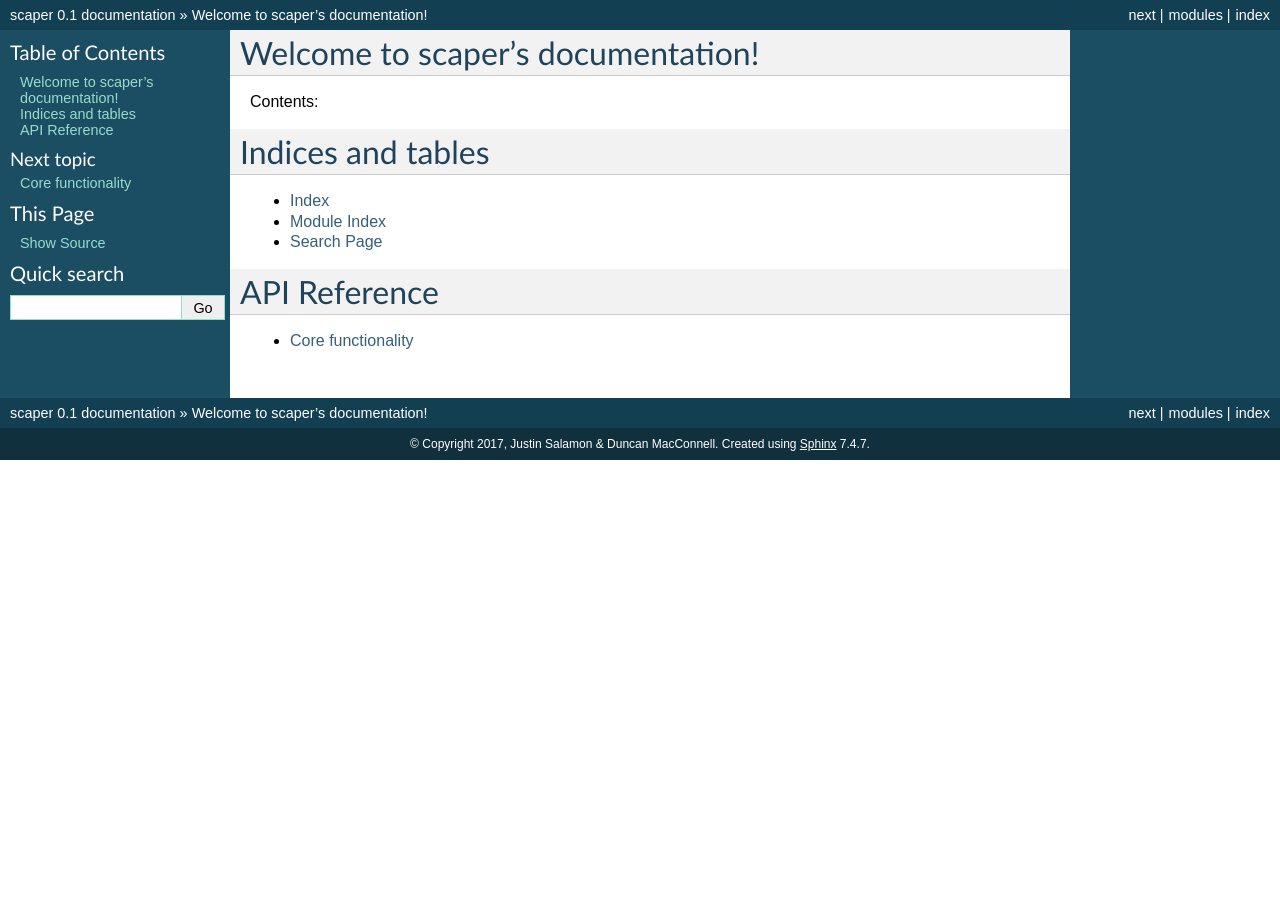
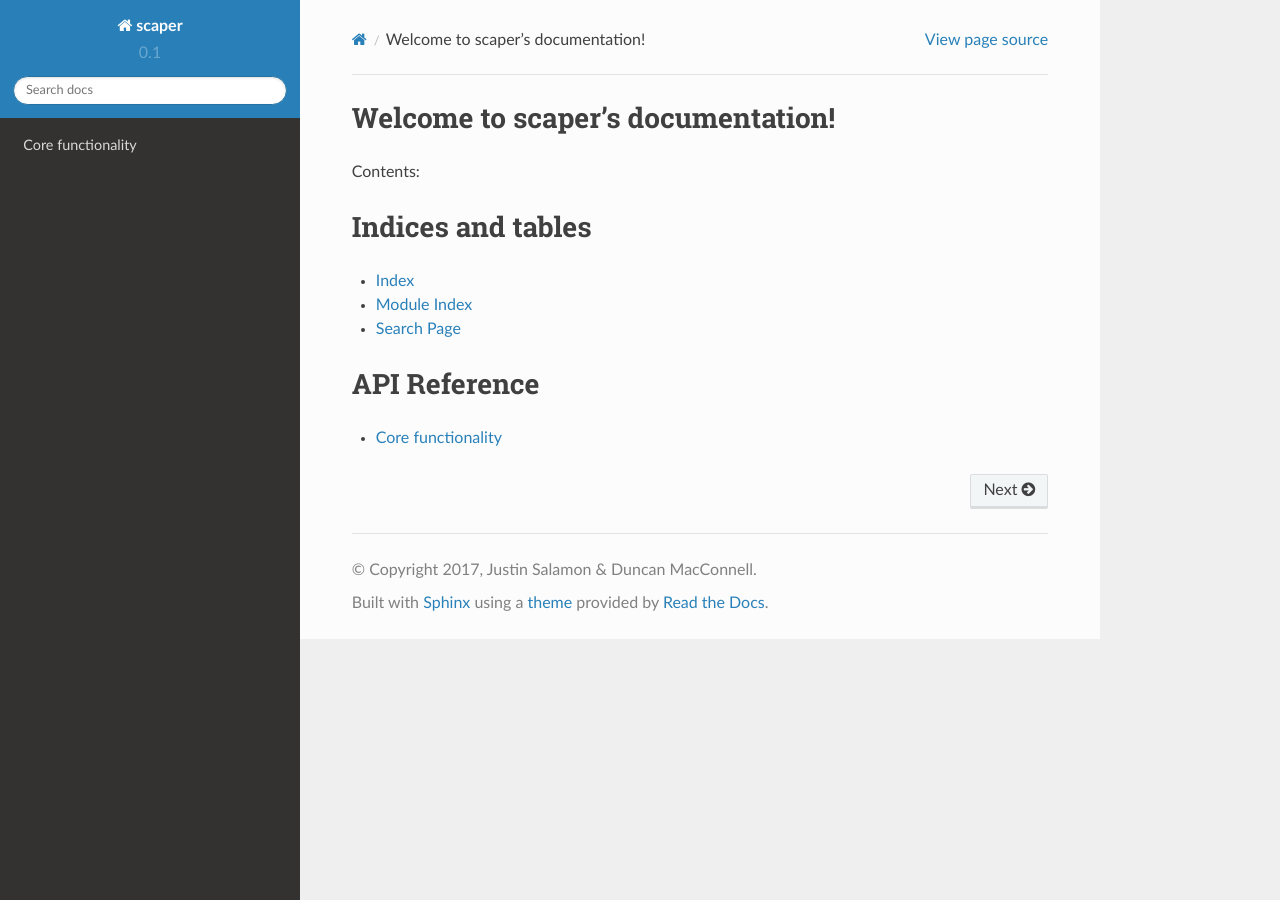
Before and after one commit to justinsalamon/scaper, a Sphinx documentation site: the page built from docs/index.rst, in a window 1280 px wide. Built offline with Sphinx 7.4.7 and the Read the Docs theme 2.0.0, drawn with Linux system fonts in a browser that asks for light colours; some of the changed lines change nothing that is shown.

Commit message:
Change to sphinx_rtd_theme

```diff
--- a/docs/conf.py
+++ b/docs/conf.py
@@ -20,6 +20,8 @@
 import os
 import sys
 import six
+import sphinx_rtd_theme
+from sphinx.ext.autodoc import between
 sys.path.insert(0, os.path.abspath('.'))
 sys.path.insert(0, os.path.abspath('..'))
 
@@ -148,7 +150,9 @@ todo_include_todos = False
 # a list of builtin themes.
 #
 # html_theme = 'alabaster'
-html_theme = 'classic'
+# html_theme = 'classic'
+html_theme = "sphinx_rtd_theme"
+html_theme_path = [sphinx_rtd_theme.get_html_theme_path()]
 
 # Theme options are theme-specific and customize the look and feel of a theme
 # further.  For a list of options available for each theme, see the
@@ -365,3 +369,21 @@ texinfo_documents = [
 # If true, do not generate a @detailmenu in the "Top" node's menu.
 #
 # texinfo_no_detailmenu = False
+
+
+def no_namedtuple_attrib_docstring(app, what, name,
+                                   obj, options, lines):
+    is_namedtuple_docstring = (
+        len(lines) == 1 and
+        lines[0].startswith('Alias for field number')
+    )
+    if is_namedtuple_docstring:
+        # We don't return, so we need to purge in-place
+        del lines[:]
+
+
+def setup(app):
+    app.connect(
+        'autodoc-process-docstring',
+        no_namedtuple_attrib_docstring,
+    )
```
